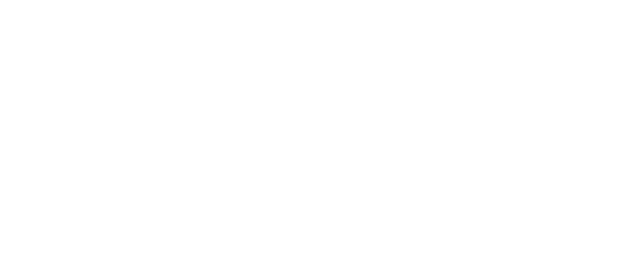
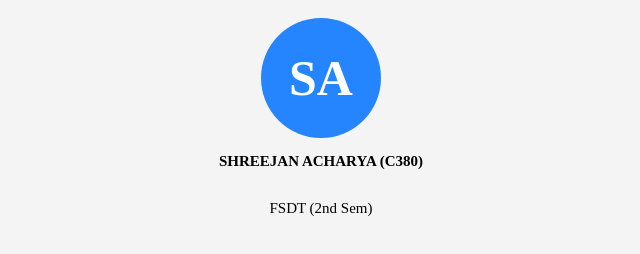
Before and after one commit to shrizan/exercise_1_c380, a plain HTML site: page index.html in a window 1280 px wide. Shown: the whole page, without its empty margins (319-959 px from the left). Drawn offline with Linux system fonts and the light colour scheme.

Commit message:
hero section added

```diff
--- a/index.html
+++ b/index.html
@@ -4,10 +4,18 @@
 <head>
   <meta charset="UTF-8">
   <meta name="viewport" content="width=device-width, initial-scale=1.0">
-  <title>Document</title>
+  <title>Biography - Shreejan Acharya C380</title>
+  <link rel="stylesheet" href="style.css">
 </head>
 
 <body>
+  <div class="block hero-section">
+    <div class="title-cirlce">
+      SA
+    </div>
+    <p class="block__title">Shreejan Acharya (C380)</p>
+    <p class="block__subtitle">FSDT (2nd Sem)</p>
+  </div>
 
 </body>
 
--- /dev/null
+++ b/style.css
@@ -0,0 +1,65 @@
+html {
+  font-size: 62.5%;
+  background-color: #f4f4f4;
+}
+
+:root {
+  --color-primary: #2584ff;
+  --color-primary-hover: #0c76ff;
+  --color-border: #a49f9f;
+  --font-color: #555f6d;
+}
+
+*,
+*::after,
+*::before {
+  box-sizing: border-box;
+}
+
+
+.block {
+  padding: 1rem 2rem;
+}
+
+
+.block--center-col {
+  display: flex;
+  flex-direction: column;
+  justify-content: center;
+  align-items: center;
+}
+
+.block__title {
+  font-size: 1.5rem;
+  text-transform: uppercase;
+  font-weight: 700;
+  display: block;
+}
+
+.block__subtitle {
+  font-size: 1.5rem;
+  text-transform: capitalize;
+  font-weight: 500;
+  display: block;
+}
+
+
+.hero-section {
+  display: flex;
+  flex-direction: column;
+  justify-content: center;
+  align-items: center;
+}
+
+.title-cirlce {
+  height: 120px;
+  width: 120px;
+  border-radius: 50%;
+  display: flex;
+  justify-content: center;
+  align-items: center;
+  background: var(--color-primary);
+  color: white;
+  font-size: 5rem;
+  font-weight: 700;
+}
```
